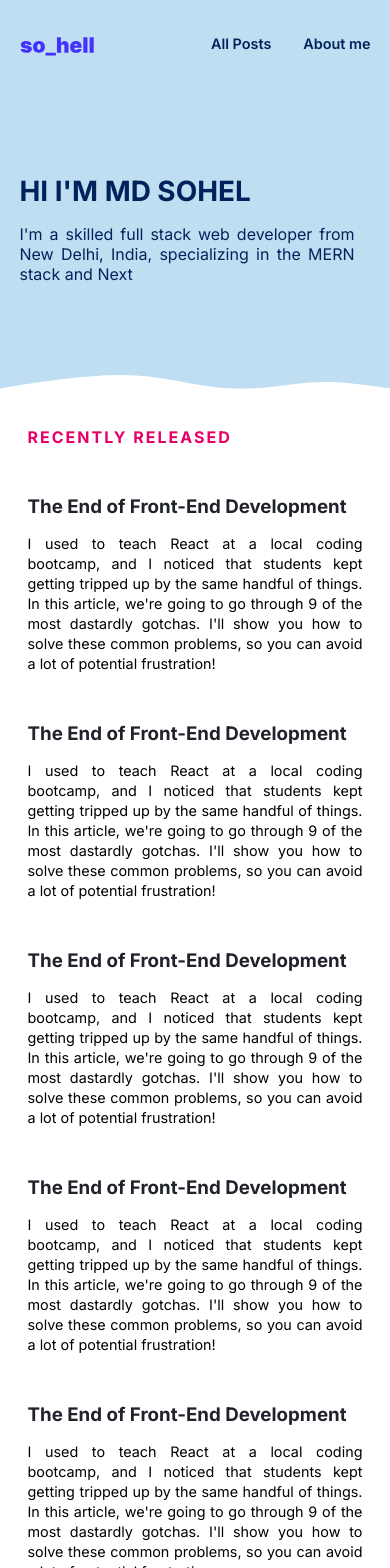
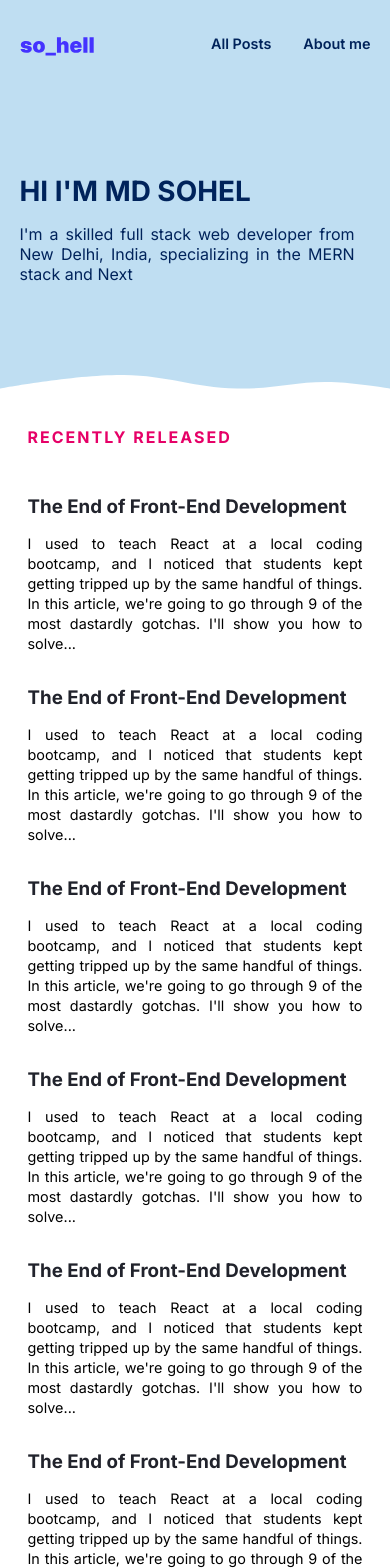
Before and after one commit to noobCode-69/personal-blogging, a Next.js app: page / in a window 390 px wide. Shown: the top 1568 px of the page. Built offline with nearby package versions, Linux system fonts and the light colour scheme.

Commit message:
responsive

```diff
--- a/components/home/homeContent/homeContent.js
+++ b/components/home/homeContent/homeContent.js
@@ -18,7 +18,7 @@ function HomeContent(props) {
                 <Link key={id} href={"/"}>
                   <div className={styled["blog"]}>
                     <h3>{title}</h3>
-                    <p>{content}</p>
+                    <p>{content.split(' ').slice(0, 45).join(' ')}...</p>
                   </div>
                 </Link>
               );
--- a/components/home/homeContent/homeContent.module.css
+++ b/components/home/homeContent/homeContent.module.css
@@ -75,6 +75,28 @@
 }
 
 
+
+@media (max-width: 1300px) {
+
+  .content {
+    flex-direction: column;
+    align-items: center;
+  }
+  .content-left {
+    width: 80%;
+  }
+  .content-right {
+    display: none;
+  }
+  .blog p {
+    max-width: 100ch;
+  }
+  .blogs-container {
+    gap : 3rem;
+  }
+}
+
+
 @media (max-width: 650px) {
   .blog p {
     text-align: justify;
@@ -96,25 +118,3 @@
     width: 100% !important;
   }
 }
-
-
-
-@media (max-width: 1300px) {
-
-  .content {
-    flex-direction: column;
-    align-items: center;
-  }
-  .content-left {
-    width: 90%;
-  }
-  .content-right {
-    display: none;
-  }
-  .blog p {
-    max-width: 100ch;
-  }
-  .blogs-container {
-    gap : 3rem;
-  }
-}
```
